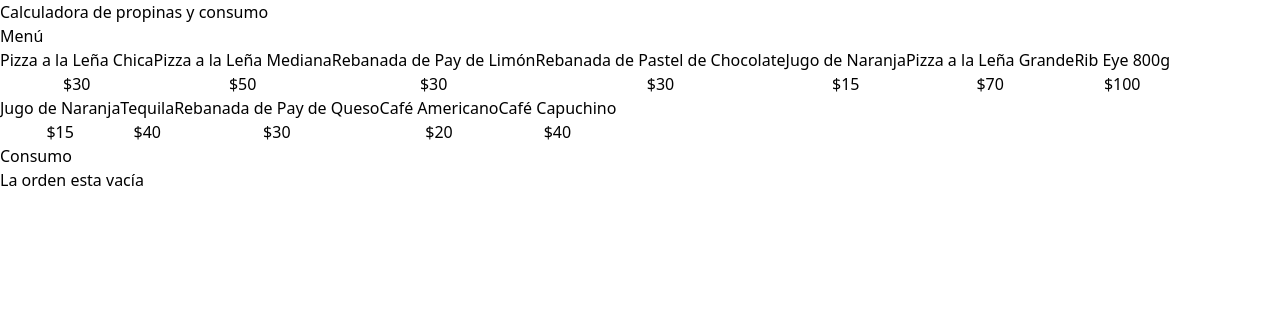
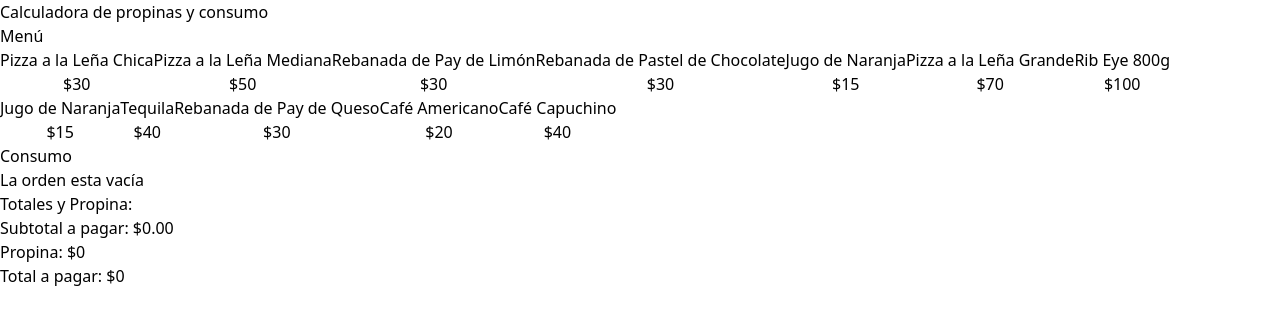
Before and after one commit to cristina16z/Order_and_TipCalculator, a React (Vite) app: page / in a window 1280 px wide. Shown: the top 324 px of the page. Built offline with nearby package versions, Linux system fonts and the light colour scheme.

Commit message:
SubtotalAmount

```diff
--- a/src/App.tsx
+++ b/src/App.tsx
@@ -1,5 +1,6 @@
 import MenuItem from "./components/MenuItem"
 import OrderContents from "./components/OrderContents"
+import OrderTotals from "./components/OrderTotals"
 import { menuItems } from "./data/db"
 import useOrder from "./hooks/useOrder"
 
@@ -36,6 +37,10 @@
             order={order}
             removeItem={removeItem}
             />
+
+            <OrderTotals
+              order={order}
+            />
         </div>
 
       </main>
--- /dev/null
+++ b/src/components/OrderTotals.tsx
@@ -0,0 +1,42 @@
+import { formatCurrency } from "../helpers"
+import { OrderItem } from "../types"
+import { useMemo } from "react"
+
+type OrderTotalsProps={
+    order: OrderItem[]
+}
+
+export default function OrderTotals({order}: OrderTotalsProps) {
+
+    const subtotalAmount = useMemo(() => order.reduce((total,item) => total + (item.quantity * item.price),0), [order])
+
+
+
+
+
+
+    return (
+        <>
+            <div className="space-y-3">
+
+                <h2 className="font-black text-2xl">Totales y Propina:</h2>
+                <p>Subtotal a pagar: {' '}
+                    <span className="font-bold">{formatCurrency(subtotalAmount)}</span>
+                </p>
+
+
+                <p>Propina: {' '}
+                    <span className="font-bold">$0</span>
+                </p>
+
+
+                <p>Total a pagar: {' '}
+                    <span className="font-bold">$0</span>
+                </p>
+
+            </div>
+            <button></button>
+        </>
+    )
+
+}
```
